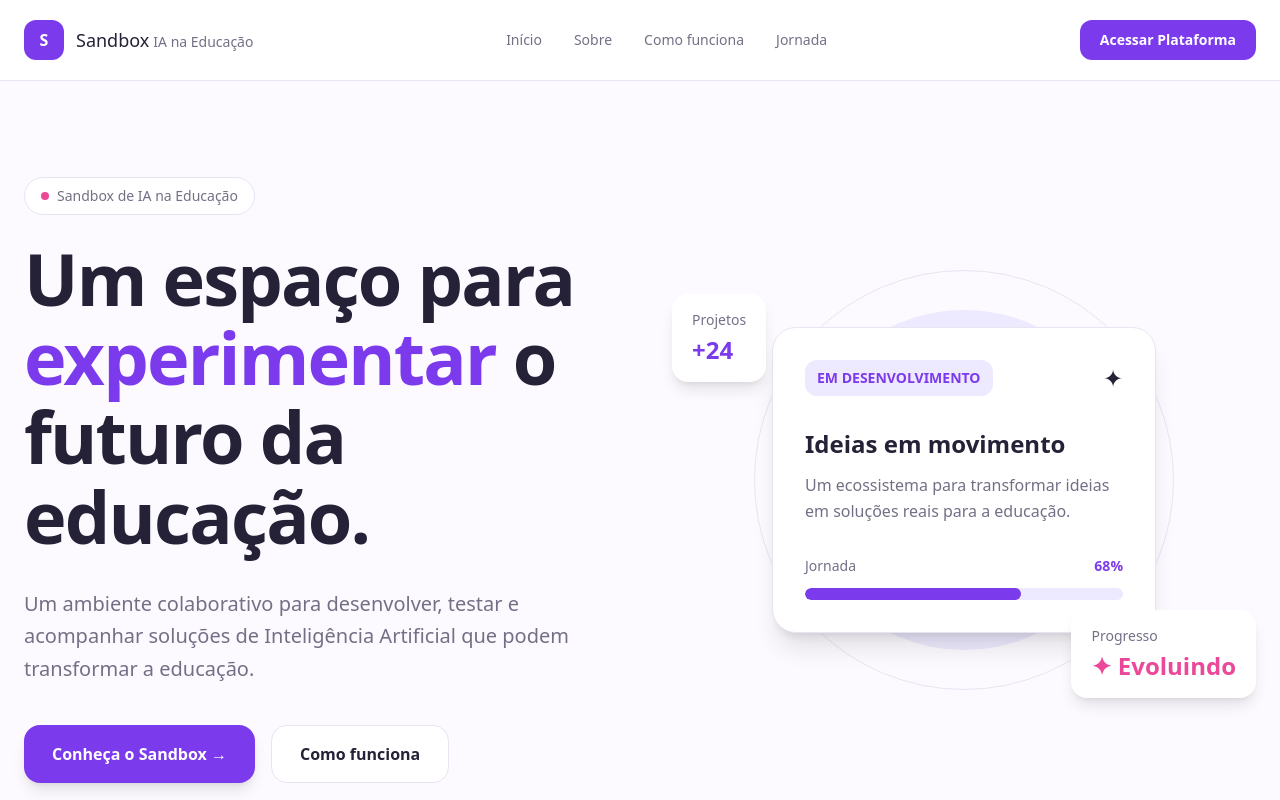
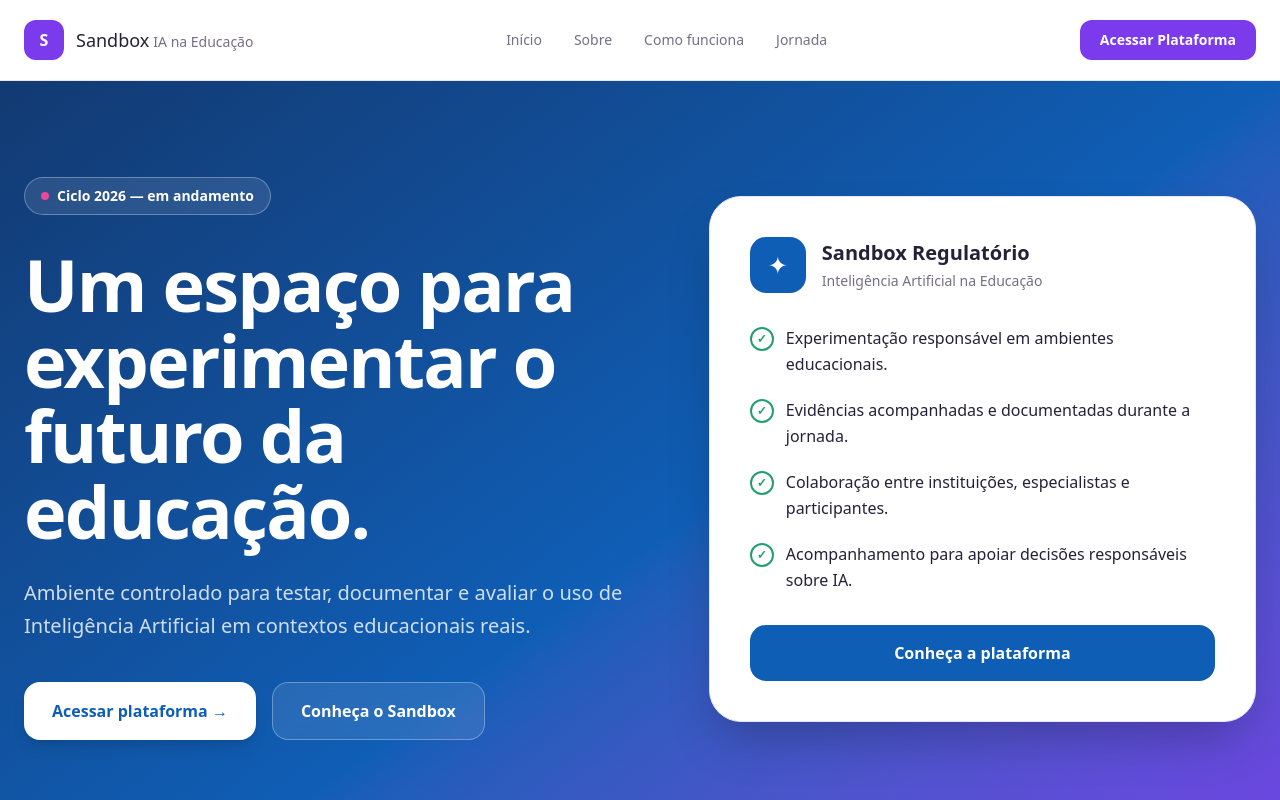
Before and after one commit to beatnees/sandbox, a Next.js app: page /sandbox/ in a window 1280 px wide. Shown: the top 800 px of the page. Built offline with nearby package versions, Linux system fonts and the light colour scheme.

Commit message:
atualiza hero

```diff
--- a/app/globals.css
+++ b/app/globals.css
@@ -8,6 +8,7 @@
   /* Texto */
   --foreground: #252238;
   --muted: #756f86;
+  --t-white: #ffffff;
 
   /* Identidades */
   --primary: #7c3aed;
@@ -17,6 +18,10 @@
   --secondary: #ec4899;
   --secondary-light: #fce7f3;
   --secondary-dark: #be185d;
+
+  --blue: #0f5eb6;
+  --blue-light: #e8f2ff;
+  --blue-dark: #123a72;
 
   /* Status */
   --success: #22a06b;
--- a/app/page.tsx
+++ b/app/page.tsx
@@ -7,101 +7,162 @@ export default function Home() {
 
       <main className="bg-(--background)">
         {/* HERO */}
-        <section className="relative min-h-[calc(100vh-80px)] px-6 py-12 md:py-24">
-          {/* Fundo decorativo */}
+        <section className="relative overflow-hidden bg-linear-to-br from-(--blue-dark) via-(--blue) to-(--primary) px-6 py-16 text-(--surface) md:py-24">
+          {/* textura decorativa */}
+          <div
+            className="
+      pointer-events-none
+      absolute inset-0
+      opacity-[0.08]
+      [bg-image:radial-gradient(circle_at_center,var(--background)_1px,transparent_1px)]
+      [bg-size:32px_32px]
+    "
+          />
 
-          <div className="relative mx-auto grid max-w-7xl items-center gap-16 lg:grid-cols-2">
-            {/* texto */}
+          <div className="relative mx-auto max-w-7xl">
+            {/* CONTEÚDO PRINCIPAL */}
+            <div className="grid items-center gap-14 lg:grid-cols-[1.05fr_0.95fr] lg:gap-20">
+              {/* TEXTO */}
               <div>
-              <div className="mb-6 inline-flex items-center gap-2 rounded-full border border-(--border) bg-(--surface) px-4 py-2">
+                {/* Badge */}
+                <div className="inline-flex items-center gap-2 rounded-full border border-white/30 bg-white/10 px-4 py-2 backdrop-blur-sm">
                   <span className="h-2 w-2 rounded-full bg-(--secondary)" />
 
-                <span className="text-sm font-medium text-(--muted)">
-                  Sandbox de IA na Educação
+                  <span className="text-sm font-semibold text-white">
+                    Ciclo 2026 — em andamento
                   </span>
                 </div>
 
-              <h1 className="max-w-3xl text-5xl font-bold leading-[1.1] tracking-tight text-(--foreground) md:text-6xl lg:text-7xl">
-                Um espaço para{" "}
-                <span className="text-(--primary)">experimentar</span> o futuro
-                da educação.
+                {/* Título */}
+                <h1 className="mt-8 max-w-3xl text-4xl font-bold leading-[1.05] tracking-tight text-white sm:text-5xl md:text-6xl lg:text-7xl">
+                  Um espaço para experimentar o futuro da educação.
                 </h1>
 
-              <p className="mt-8 max-w-xl text-lg leading-relaxed text-(--muted) md:text-xl">
-                Um ambiente colaborativo para desenvolver, testar e acompanhar
-                soluções de Inteligência Artificial que podem transformar a
-                educação.
+                {/* Descrição */}
+                <p className="mt-7 max-w-2xl text-base leading-relaxed text-white/80 sm:text-lg md:text-xl">
+                  Ambiente controlado para testar, documentar e avaliar o uso de
+                  Inteligência Artificial em contextos educacionais reais.
                 </p>
 
-              {/* botões */}
-              <div className="mt-10 flex flex-wrap gap-4">
-                <button className="rounded-2xl bg-(--primary) px-7 py-4 font-semibold text-white shadow-lg transition hover:-translate-y-1 hover:bg-(--primary-dark)">
-                  Conheça o Sandbox →
+                {/* Botões */}
+                <div className="mt-10 flex flex-col gap-4 sm:flex-row">
+                  <button className="rounded-2xl bg-white px-7 py-4 font-semibold text-(--blue) shadow-lg transition hover:-translate-y-1 hover:shadow-xl">
+                    Acessar plataforma →
                   </button>
 
-                <button className="rounded-2xl border border-(--border) bg-(--surface) px-7 py-4 font-semibold text-(--foreground) transition hover:bg-(--primary-light)">
-                  Como funciona
-                </button>
+                  <a
+                    href="#sobre"
+                    className="rounded-2xl border border-white/30 bg-white/10 px-7 py-4 text-center font-semibold text-white backdrop-blur-sm transition hover:bg-white/20"
+                  >
+                    Conheça o Sandbox
+                  </a>
                 </div>
               </div>
 
-            {/* ELEMENTO VISUAL */}
-            <div className="relative flex min-h-125 items-center justify-center py-12 md:min-h-125 md:py-0">
-              {/* círculo externo */}
-              <div className="absolute left-1/2 top-1/2 h-105 w-105 -translate-x-1/2 -translate-y-1/2 rounded-full border border-(--border)" />
-
-              {/* círculo interno */}
-              <div className="absolute left-1/2 top-1/2 h-85 w-85 -translate-x-1/2 -translate-y-1/2 rounded-full bg-(--primary-light)" />
-
-              {/* card principal */}
-              <div className="relative z-10 w-full max-w-sm rounded-3xl border border-(--border) bg-(--surface) p-6 shadow-xl md:p-8">
-                <div className="flex items-center justify-between">
-                  <span className="rounded-xl bg-(--primary-light) px-3 py-2 text-sm font-semibold text-(--primary)">
-                    EM DESENVOLVIMENTO
-                  </span>
-
-                  <span className="text-2xl">✦</span>
+              {/* PAINEL */}
+              <div className="relative">
+                <div className="rounded-4xl border border-(--border) bg-(--surface) p-6 text-(--foreground) shadow-2xl sm:p-8 md:p-10">
+                  {/* Topo do painel */}
+                  <div className="flex items-center gap-4">
+                    <div className="flex h-14 w-14 shrink-0 items-center justify-center rounded-2xl bg-(--blue) text-2xl text-white">
+                      ✦
                     </div>
 
-                <h2 className="mt-8 text-2xl font-bold text-(--foreground)">
-                  Ideias em movimento
+                    <div>
+                      <h2 className="text-lg font-bold text-(--foreground) sm:text-xl">
+                        Sandbox Regulatório
                       </h2>
 
-                <p className="mt-3 leading-relaxed text-(--muted)">
-                  Um ecossistema para transformar ideias em soluções reais para
-                  a educação.
+                      <p className="mt-1 text-sm text-(--muted)">
+                        Inteligência Artificial na Educação
                       </p>
-
-                {/* barra */}
-                <div className="mt-8">
-                  <div className="mb-3 flex justify-between text-sm">
-                    <span className="text-(--muted)">Jornada</span>
-
-                    <span className="font-semibold text-(--primary)">68%</span>
+                    </div>
                   </div>
 
-                  <div className="h-3 overflow-hidden rounded-full bg-(--primary-light)">
-                    <div className="h-full w-[68%] rounded-full bg-(--primary)" />
+                  {/* Lista */}
+                  <div className="mt-8 space-y-5">
+                    <div className="flex items-start gap-3">
+                      <div className="mt-0.5 flex h-6 w-6 shrink-0 items-center justify-center rounded-full border-2 border-(--success) text-xs font-bold text-(--success)">
+                        ✓
+                      </div>
+
+                      <p className="leading-relaxed text-(--foreground)">
+                        Experimentação responsável em ambientes educacionais.
+                      </p>
+                    </div>
+
+                    <div className="flex items-start gap-3">
+                      <div className="mt-0.5 flex h-6 w-6 shrink-0 items-center justify-center rounded-full border-2 border-(--success) text-xs font-bold text-(--success)">
+                        ✓
+                      </div>
+
+                      <p className="leading-relaxed text-(--foreground)">
+                        Evidências acompanhadas e documentadas durante a
+                        jornada.
+                      </p>
+                    </div>
+
+                    <div className="flex items-start gap-3">
+                      <div className="mt-0.5 flex h-6 w-6 shrink-0 items-center justify-center rounded-full border-2 border-(--success) text-xs font-bold text-(--success)">
+                        ✓
+                      </div>
+
+                      <p className="leading-relaxed text-(--foreground)">
+                        Colaboração entre instituições, especialistas e
+                        participantes.
+                      </p>
+                    </div>
+
+                    <div className="flex items-start gap-3">
+                      <div className="mt-0.5 flex h-6 w-6 shrink-0 items-center justify-center rounded-full border-2 border-(--success) text-xs font-bold text-(--success)">
+                        ✓
+                      </div>
+
+                      <p className="leading-relaxed text-(--foreground)">
+                        Acompanhamento para apoiar decisões responsáveis sobre
+                        IA.
+                      </p>
+                    </div>
+                  </div>
+
+                  {/* Botão interno */}
+                  <button className="mt-8 w-full rounded-2xl bg-(--blue) px-6 py-4 font-semibold text-white transition hover:bg-(--blue-dark)">
+                    Conheça a plataforma
+                  </button>
                 </div>
               </div>
             </div>
 
-              {/* projetos */}
-              <div className="absolute left-0 top-16 z-20 rounded-2xl bg-(--surface) px-5 py-4 shadow-lg">
-                <div className="text-sm text-(--muted)">Projetos</div>
-
-                <div className="mt-1 text-2xl font-bold text-(--primary)">
-                  +24
+            {/* INDICADORES */}
+            <div className="mt-16 grid grid-cols-2 gap-8 border-t border-white/20 pt-10 md:grid-cols-4 lg:mt-20">
+              <div>
+                <div className="text-3xl font-bold text-white md:text-4xl">
+                  —
                 </div>
+                <p className="mt-2 text-sm text-white/70">projetos ativos</p>
               </div>
 
-              {/* progresso */}
-              <div className="absolute bottom-8 right-0 z-20 rounded-2xl bg-(--surface) px-5 py-4 shadow-lg">
-                <div className="text-sm text-(--muted)">Progresso</div>
+              <div>
+                <div className="text-3xl font-bold text-white md:text-4xl">
+                  —
+                </div>
+                <p className="mt-2 text-sm text-white/70">instituições</p>
+              </div>
 
-                <div className="mt-1 text-2xl font-bold text-(--secondary)">
-                  ✦ Evoluindo
+              <div>
+                <div className="text-3xl font-bold text-white md:text-4xl">
+                  —
                 </div>
+                <p className="mt-2 text-sm text-white/70">
+                  evidências registradas
+                </p>
+              </div>
+
+              <div>
+                <div className="text-3xl font-bold text-white md:text-4xl">
+                  —
+                </div>
+                <p className="mt-2 text-sm text-white/70">participantes</p>
               </div>
             </div>
           </div>
```
Lines whose indentation alone changed are shown as unchanged.
